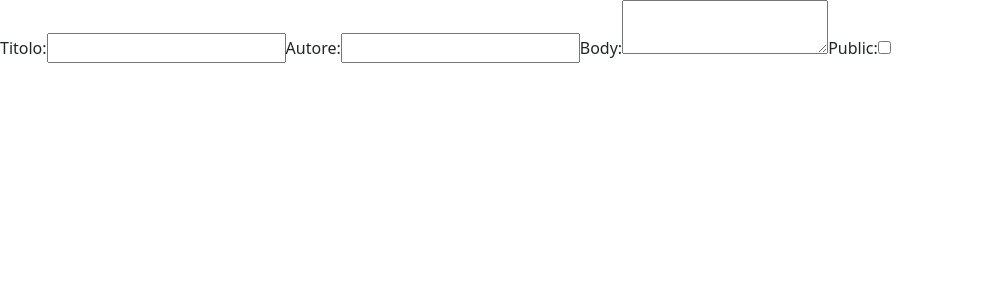
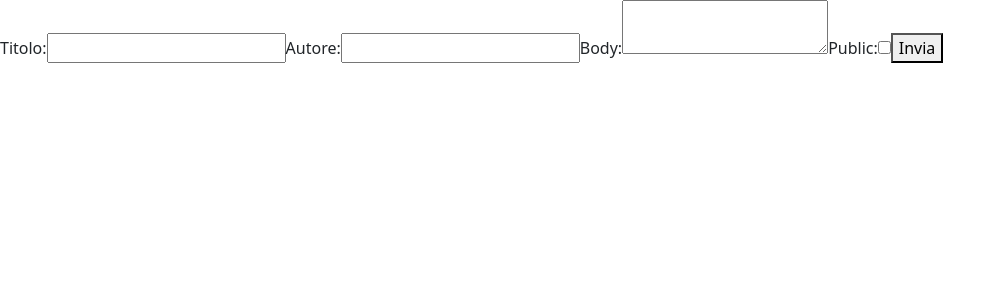
Before and after one commit to Michecosa/react-post-form, a React (Vite) app: page / in a window 1280 px wide. Shown: the top 300 px of the page, without its empty margins (0-1006 px from the left). Built offline with nearby package versions, Linux system fonts and the light colour scheme.

Commit message:
Add a submit button to the form

```diff
--- a/src/components/Form.jsx
+++ b/src/components/Form.jsx
@@ -53,6 +53,7 @@ export default function Form({ endpoint }) {
             onChange={handleChange}
           />
         </label>
+        <button type="submit">Invia</button>
       </form>
     </div>
   );
```
